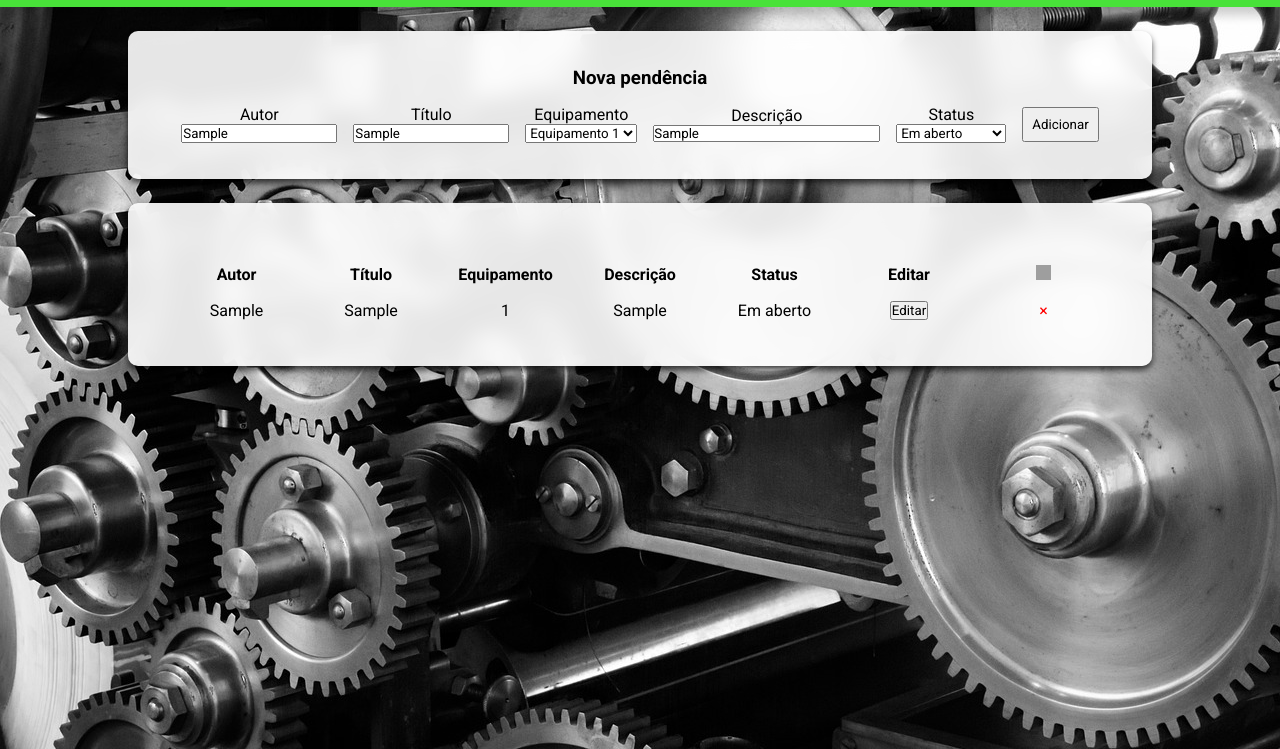
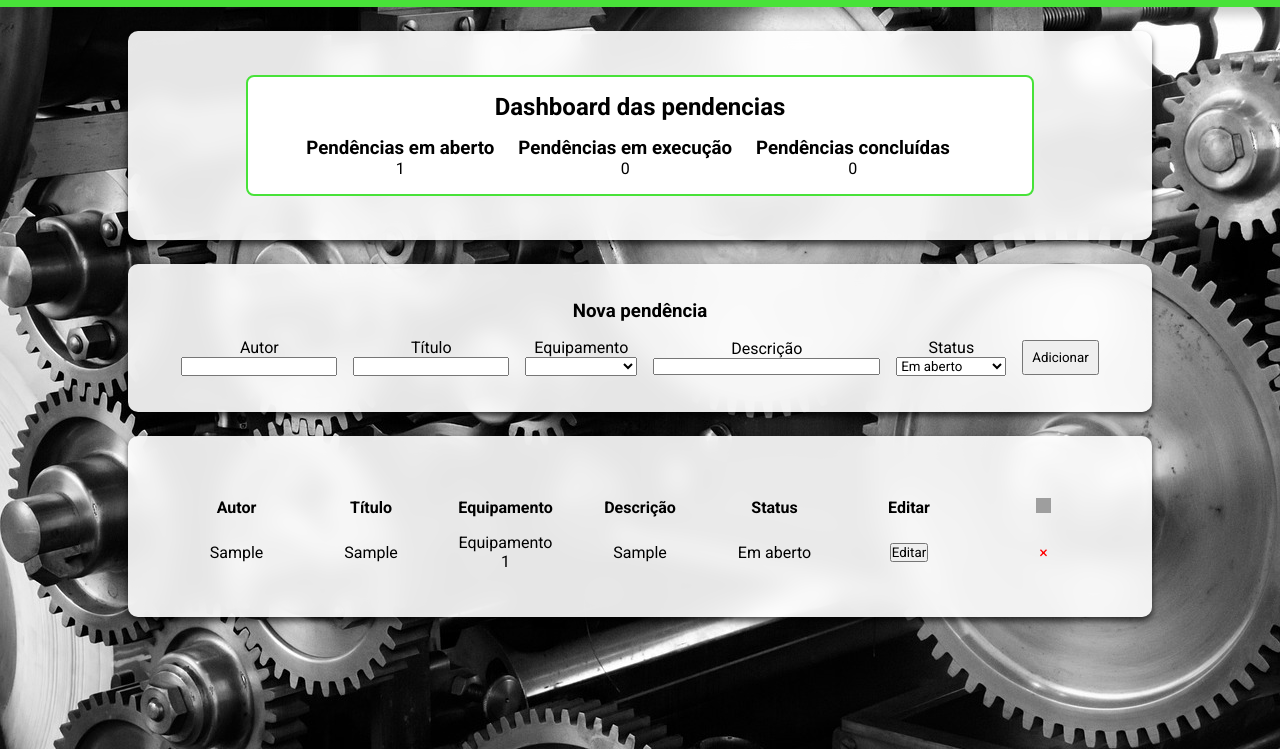
Before and after one commit to PedroTeixeira-dev/scpi, a plain HTML site: page index2.html in a window 1280 px wide. Both pictures are taken after typing "Sample", "Sample", "Sample" into the empty fields and a click on the button "Adicionar". Shown: the part 51-800 px from the top of the page. Drawn offline with Linux system fonts and the light colour scheme; grey boxes are pictures that could not be loaded.

Commit message:
feat: finishing the front end structure

```diff
--- a/index2.html
+++ b/index2.html
@@ -24,6 +24,26 @@
   </header>
 
   <section class="container glass-container">
+    <main class="s1main">
+      <h2>Dashboard das pendencias</h2>
+      <ul>
+        <li>
+          <h3>Pendências em aberto</h3>
+          <p id="pendenciasAberto">0</p> <!-- Contador de pendências em aberto -->
+        </li>
+        <li>
+          <h3>Pendências em execução</h3>
+          <p id="pendenciasExecucao">0</p> <!-- Contador de pendências em execução -->
+        </li>
+        <li>
+          <h3>Pendências concluídas</h3>
+          <p id="pendenciasConcluidas">0</p> <!-- Contador de pendências concluídas -->
+        </li>
+      </ul>
+    </main>
+  </section>
+
+  <section class="container glass-container">
     <main class="s2main">
       <div class="form">
         <h3>Nova pendência</h3>
@@ -39,9 +59,9 @@
           <div class="item">
             <label for="equipamento">Equipamento</label>
             <select name="equipamento" id="newEquipamento">
-              <option value="1">Equipamento 1</option>
-              <option value="2">Equipamento 2</option>
-              <option value="3">Equipamento 3</option>
+              <option value="Equipamento 1">Equipamento 1</option>
+              <option value="Equipamento 2">Equipamento 2</option>
+              <option value="Equipamento 3">Equipamento 3</option>
             </select>
           </div>
           <div class="item">
--- a/main3.js
+++ b/main3.js
@@ -18,9 +18,25 @@ class Pendencia {
       const inputDescricao = document.getElementById("newDescricao").value;
       const inputStatus = document.getElementById("newStatus").value;
 
+      const existePendencia = pendencias.some(pendencia => pendencia.titulo === inputTitulo);
+      if (existePendencia) {
+          alert("Já existe uma pendência com esse título, favor escolher outro");
+      }
+      else if (inputTitulo.length == 0 || inputDescricao.length == 0 || inputAutor.length == 0) {
+        alert("Insira o título, descricão e autor");
+      }
+
+      else {
           const novaPendencia = new Pendencia(inputAutor, inputTitulo, inputEquipamento, inputDescricao, inputStatus);
 
+          pendencias.push(novaPendencia);
+
+          console.log(pendencias);
+
           insertList(novaPendencia);
+
+          atualizarDashboard()
+      }
   }
 
   const insertList = (novaPendencia) => {
@@ -46,11 +62,17 @@ class Pendencia {
     };
     editCell.appendChild(editButton);
 
+
+    document.getElementById("newAutor").value = "";
+    document.getElementById("newTitulo").value = "";
+    document.getElementById("newEquipamento").value = "";
+    document.getElementById("newDescricao").value = "";
     insertButton(row.insertCell(-1));
     removeElement()
   }
 
   const editStatus = (row) => {
+    const tituloDaAlteracao = row.cells[1].textContent; // Obtém o título da pendência
     const statusCell = row.cells[4]; // Índice da coluna de status (começando de 0)
     const status = statusCell.textContent;
 
@@ -73,11 +95,23 @@ class Pendencia {
 
     // Adicionar evento para salvar o novo status ao selecionar uma opção
     selectStatus.addEventListener('change', () => {
-      statusCell.textContent = selectStatus.value;
+        const novoStatus = selectStatus.value;
+
+        for (let pendencia of pendencias) {
+            if (pendencia.titulo === tituloDaAlteracao) {
+                pendencia.status = novoStatus;
+                console.log(pendencia.status);
+                console.log(pendencias);
+                break;
+            }
+        }
+        statusCell.textContent = novoStatus
+        atualizarDashboard()
     });
 }
 
 
+  // statusCell.textContent = novoStatus
   const insertButton = (parent) => {
     const span = document.createElement("span");
     const txt = document.createTextNode("\u00D7");
@@ -86,6 +120,16 @@ class Pendencia {
     parent.appendChild(span);
   }
 
+  const removePendenciaByTitulo = (titulo) => {
+    for (let i = 0; i < pendencias.length; i++) {
+        if (pendencias[i].titulo === titulo) {
+            pendencias.splice(i, 1); // Remove 1 elemento a partir do índice encontrado
+            break; // Encerra o loop após remover a pendência
+        }
+    }
+}
+
+
   const removeElement = () => {
     let close = document.getElementsByClassName("close");
     // var table = document.getElementById('myTable');
@@ -93,12 +137,35 @@ class Pendencia {
     for (i = 0; i < close.length; i++) {
       close[i].onclick = function () {
         let div = this.parentElement.parentElement;
-        const nomeItem = div.getElementsByTagName('td')[0].innerHTML
+        const nomeItem = div.getElementsByTagName('td')[1].innerHTML
+
+        removePendenciaByTitulo(nomeItem)
+
         if (confirm("Você tem certeza?")) {
           div.remove()
           /*deleteItem(nomeItem)*/
           alert("Removido!")
         }
+        atualizarDashboard()
       }
     }
   }
+
+  // Função para atualizar os números de pendências e tipos no dashboard
+const atualizarDashboard = () => {
+  const contagemStatus = {
+      'Em aberto': 0,
+      'Em tratamento': 0,
+      'Concluída': 0
+  };
+
+  // Conta o número de pendências para cada tipo de status
+  pendencias.forEach(pendencia => {
+      contagemStatus[pendencia.status]++;
+  });
+
+  // Atualiza os contadores no HTML
+  document.getElementById('pendenciasAberto').textContent = contagemStatus['Em aberto'];
+  document.getElementById('pendenciasExecucao').textContent = contagemStatus['Em tratamento'];
+  document.getElementById('pendenciasConcluidas').textContent = contagemStatus['Concluída'];
+};
```
Lines whose indentation alone changed are shown as unchanged.
